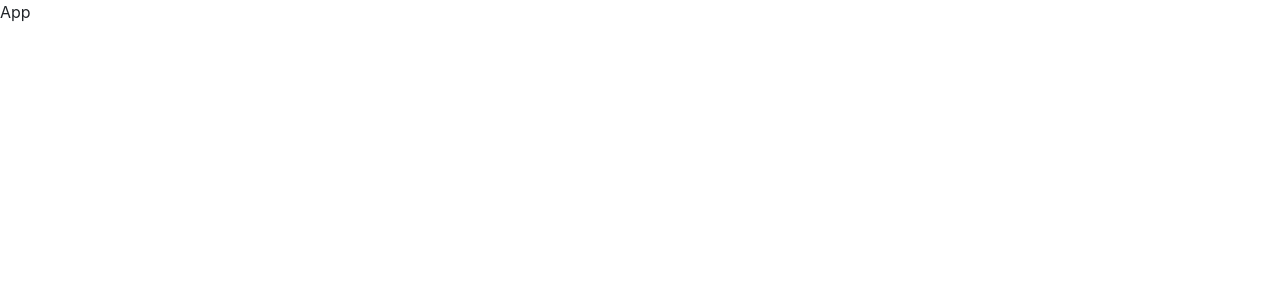
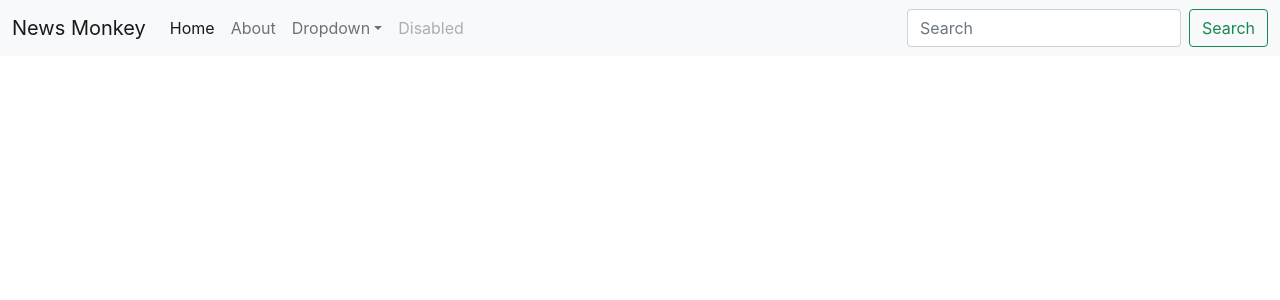
Before and after one commit to PreetS123/ReactClassComponent, a React (Create React App) app in the folder news_monkey/: page / in a window 1280 px wide. Shown: the top 300 px of the page. Built offline with nearby package versions, Linux system fonts and the light colour scheme.

Commit message:
navbar-made

```diff
--- a/news_monkey/src/App.js
+++ b/news_monkey/src/App.js
@@ -1,9 +1,12 @@
 import React, { Component } from 'react'
+import Navbar from './Components/Navbar'
 
 export default class App extends Component {
   render() {
     return (
-      <div>App</div>
+      <div>
+        <Navbar/>
+      </div>
     )
   }
 }
--- /dev/null
+++ b/news_monkey/src/Components/Navbar.js
@@ -0,0 +1,90 @@
+import React, { Component } from "react";
+
+export default class Navbar extends Component {
+  render() {
+    return (
+      <React.Fragment>
+        <div>
+          <nav className="navbar navbar-expand-lg navbar-light bg-light">
+            <div className="container-fluid">
+              <a className="navbar-brand" href="#">
+                News Monkey
+              </a>
+              <button
+                className="navbar-toggler"
+                type="button"
+                data-bs-toggle="collapse"
+                data-bs-target="#navbarSupportedContent"
+                aria-controls="navbarSupportedContent"
+                aria-expanded="false"
+                aria-label="Toggle navigation"
+              >
+                <span className="navbar-toggler-icon"></span>
+              </button>
+              <div className="collapse navbar-collapse" id="navbarSupportedContent">
+                <ul className="navbar-nav me-auto mb-2 mb-lg-0">
+                  <li className="nav-item">
+                    <a className="nav-link active" aria-current="page" href="#">
+                      Home
+                    </a>
+                  </li>
+                  <li className="nav-item">
+                    <a className="nav-link" href="#">
+                      About
+                    </a>
+                  </li>
+                  <li className="nav-item dropdown">
+                    <a
+                      className="nav-link dropdown-toggle"
+                      href="#"
+                      id="navbarDropdown"
+                      role="button"
+                      data-bs-toggle="dropdown"
+                      aria-expanded="false"
+                    >
+                      Dropdown
+                    </a>
+                    <ul className="dropdown-menu" aria-labelledby="navbarDropdown">
+                      <li>
+                        <a className="dropdown-item" href="#">
+                          Action
+                        </a>
+                      </li>
+                      <li>
+                        <a className="dropdown-item" href="#">
+                          Another action
+                        </a>
+                      </li>
+                      <li>
+                        <hr className="dropdown-divider" />
+                      </li>
+                      <li>
+                        <a className="dropdown-item" href="#">
+                          Something else here
+                        </a>
+                      </li>
+                    </ul>
+                  </li>
+                  <li className="nav-item">
+                    <a className="nav-link disabled">Disabled</a>
+                  </li>
+                </ul>
+                <form className="d-flex">
+                  <input
+                    className="form-control me-2"
+                    type="search"
+                    placeholder="Search"
+                    aria-label="Search"
+                  />
+                  <button className="btn btn-outline-success" type="submit">
+                    Search
+                  </button>
+                </form>
+              </div>
+            </div>
+          </nav>
+        </div>
+      </React.Fragment>
+    );
+  }
+}
```
